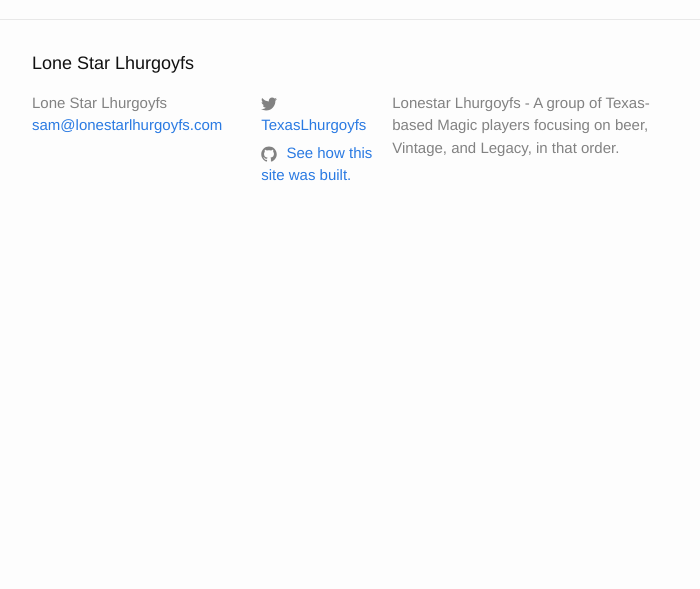
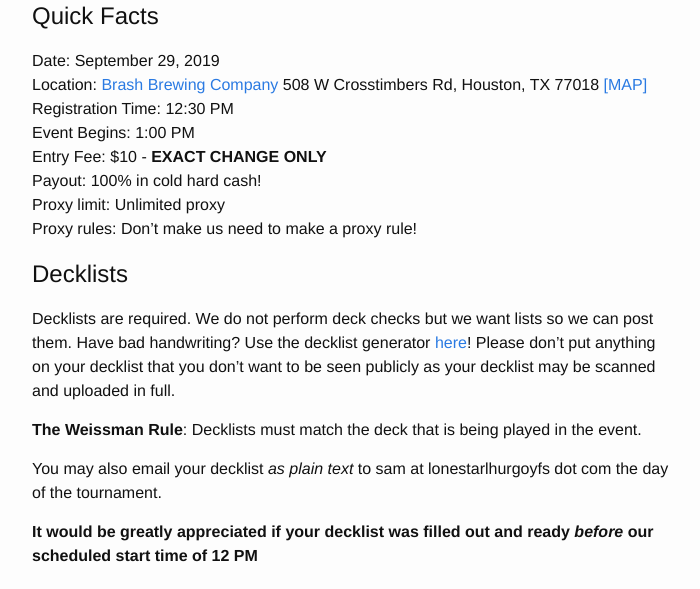
Before and after one commit to LoneStarLhurgoyfs/lonestarlhurgoyfs.github.io, a Jekyll site: the page built from HOUVintage.md, in a window 1280 px wide and 1400 px high, scrolled down 229 px. Shown: the top 589 px of the window, without its empty margins (288-988 px from the left). Built offline with Jekyll 4.4.1, drawn with Linux system fonts in a browser that asks for light colours; some of the changed text lies outside the part shown.

Commit message:
2019-09-29 HOU VINTAGE

```diff
--- a/HOUVintage.md
+++ b/HOUVintage.md
@@ -4,5 +4,40 @@ title: "HOU Vintage Sep 29"
 permalink: /HOUVintage/
 redirect_from: "/nextVintageTournament/"
 ---
+Sunday September 29th, The Lone Star Lhurgoyfs return to Houston's 666th most metal brewery: Brash Brewing Company!
 
-Our next Vintage event is scheduled for September 29th. Stay tuned for more details!
+# Quick Facts
+
+Date: September 29, 2019
+Location: [Brash Brewing Company](https://www.facebook.com/Brash-brewing-company-229796680431006/)  508 W Crosstimbers Rd, Houston, TX 77018 [[MAP]](https://goo.gl/maps/JbUmv9nZm1B2)
+Registration Time: 12:30 PM
+Event Begins: 1:00 PM
+Entry Fee: $10 - **EXACT CHANGE ONLY**
+Payout: 100% in cold hard cash!
+Proxy limit: Unlimited proxy
+Proxy rules: Don't make us need to make a proxy rule!
+
+# Decklists
+
+Decklists are required. We do not perform deck checks but we want lists so we can post them. Have bad handwriting? Use the decklist generator [here](https://decklist.org)! Please don't put anything on your decklist that you don't want to be seen publicly as your decklist may be scanned and uploaded in full.
+
+**The Weissman Rule**: Decklists must match the deck that is being played in the event.
+
+You may also email your decklist *as plain text* to sam at lonestarlhurgoyfs dot com the day of the tournament.
+
+**It would be greatly appreciated if your decklist was filled out and ready *before* our scheduled start time of 12 PM**
+
+# About Brash Brewing
+
+![](https://images.lonestarlhurgoyfs.com/brash/logo.png)
+
+Getting there: [[MAP]](https://goo.gl/maps/JbUmv9nZm1B2) Google Maps places 508 a bit off. If you're heading West on Crosstimbers, be in the right lane. Immediately after some apartments, you'll see a small driveway with a tall wooden fence and then some more apartments. That driveway is where you want to be! [[pic]](https://images.lonestarlhurgoyfs.com/brash/map.png)
+mic
+
+**Beers:** Be warned - Brash exclusively makes strong beers. If yoremoteu're going to have more than a couple, you should definitely have a DD or use [Uber](https://uber.com/invite/xpd86)/[Lyft](https://lyft.com/ici/SAM51400)!
+
+Most of the tables at Brash are picnic style tables so a playmat would definitely be a good idea.
+
+# Prizes
+
+Cash: We pay out 100% of entry fee in cash top top 4 plus a free [crowler](http://www.bonappetit.com/drinks/beer/article/what-is-a-crowler-beer) of beer to our first place winner. (If the first place winner declines, the crowler goes to the highest finishing player who wants it)
```
